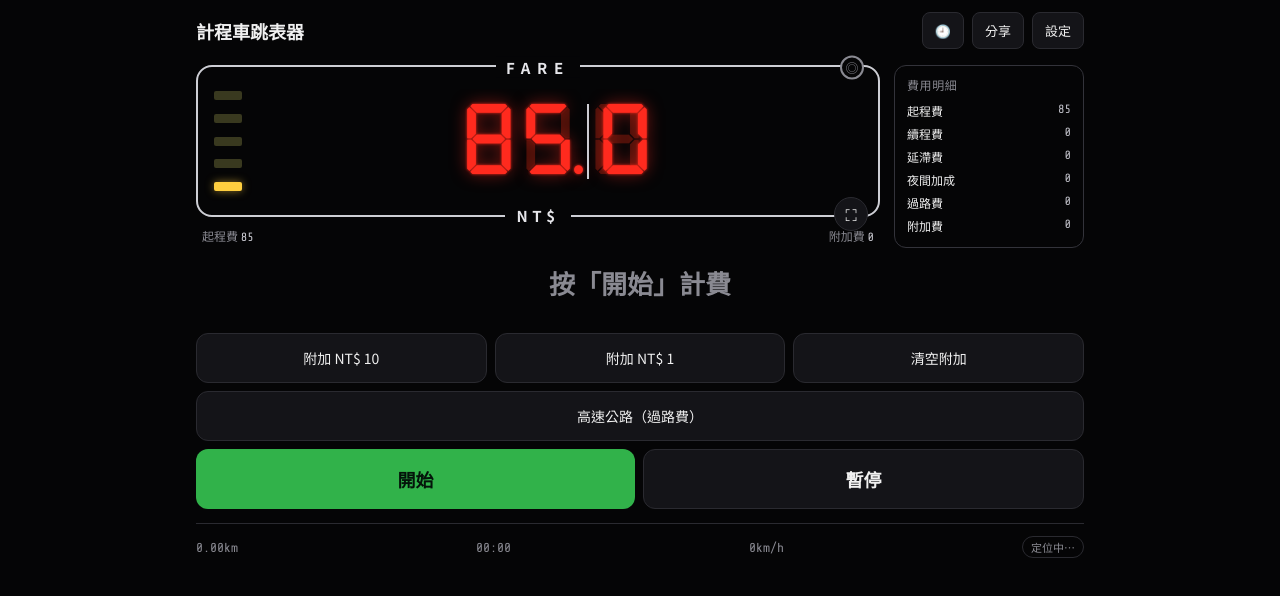
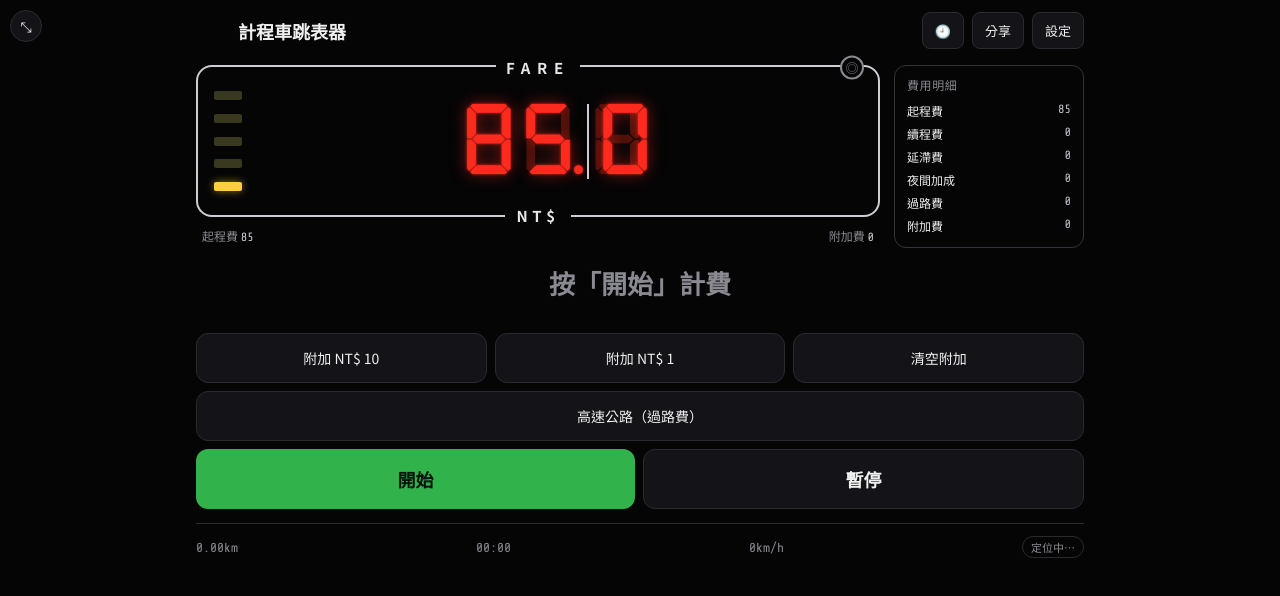
Before and after one commit to dmc4nero7482-commits/Texipay, a plain HTML site: page taxi.html in a window 1280 px wide. Both pictures are taken after a click on the button "橫向/費用明細". Drawn offline with nearby package versions, Linux system fonts and the light colour scheme; no server answers.

Commit message:
橫屏縮小鈕移到左上角

```diff
--- a/taxi.html
+++ b/taxi.html
@@ -126,6 +126,10 @@
   body.wide .detail .li{display:flex;justify-content:space-between;padding:3px 0}
   body.wide .detail .li .v{color:#c0c0c8}
   body.wide .detail-title{color:var(--muted);font-size:12px;margin-bottom:6px;letter-spacing:.05em}
+  /* 橫向時:縮小鈕移到左上角 */
+  body.wide .zoom{position:fixed;left:10px;top:10px;right:auto;bottom:auto;z-index:5}
+  body.wide .zoom button{width:32px;height:32px;font-size:14px}
+  body.wide header .title{padding-left:42px}
   .preset-row{display:flex;flex-wrap:wrap;gap:6px;margin-bottom:8px}
   .preset-row button{appearance:none;border:1px solid var(--line);background:var(--card);color:var(--ink);border-radius:999px;padding:7px 12px;font:inherit;font-size:12px;cursor:pointer}
   .preset-row button:hover{border-color:var(--amber)}
@@ -338,7 +342,12 @@
 
   // 橫向模式(右側顯示費用明細)
   var wide=LS.getItem("taxi_wide")==="1";
-  function applyWide(){document.body.classList.toggle("wide",wide);LS.setItem("taxi_wide",wide?"1":"0");render();}
+  function applyWide(){
+    document.body.classList.toggle("wide",wide);
+    LS.setItem("taxi_wide",wide?"1":"0");
+    var b=$("btnWide");if(b){b.textContent=wide?"⤡":"⛶";b.title=wide?"回直向":"橫向/費用明細";}
+    render();
+  }
   $("btnWide").onclick=function(){wide=!wide;applyWide();};
 
   // ===== 歷史紀錄 =====
```
